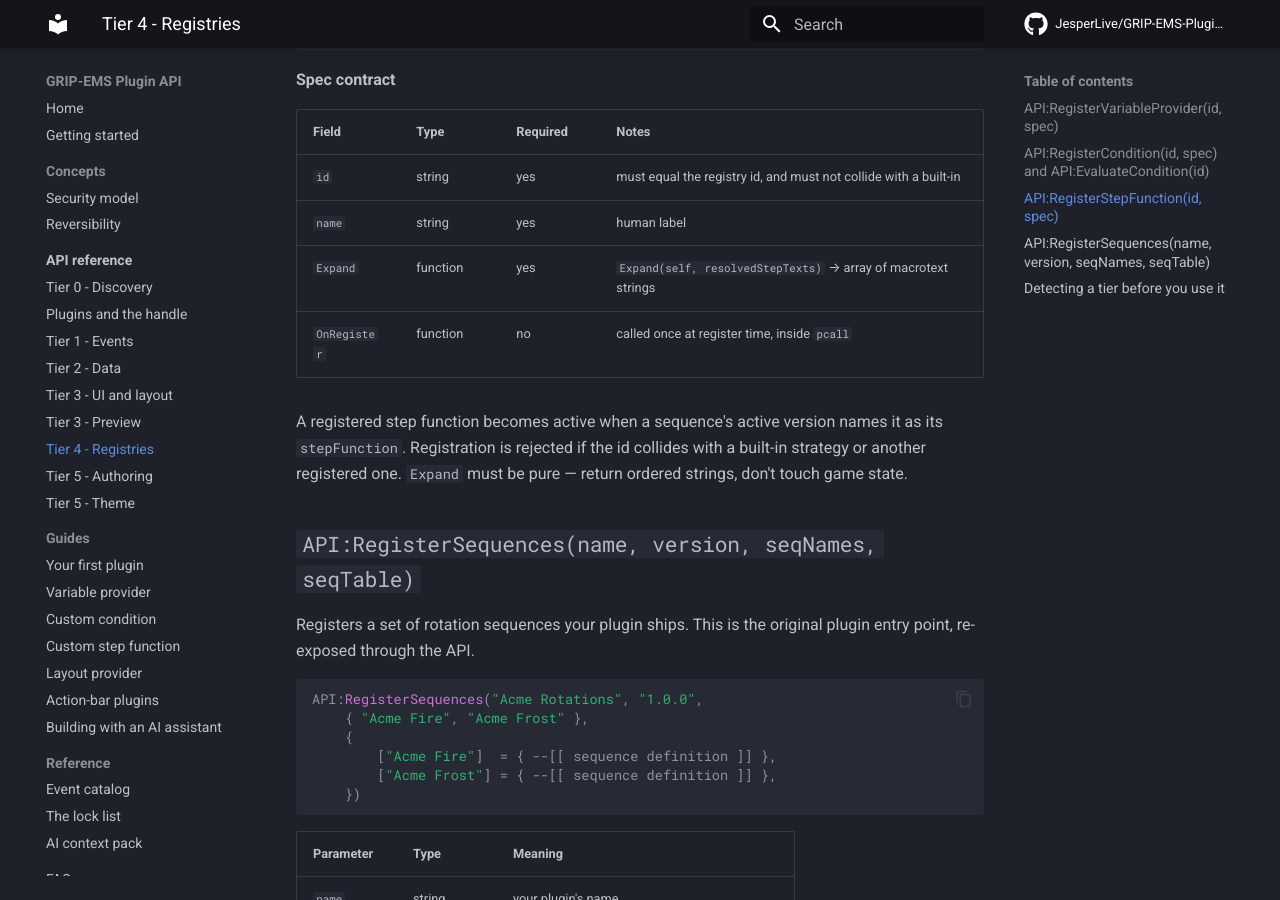
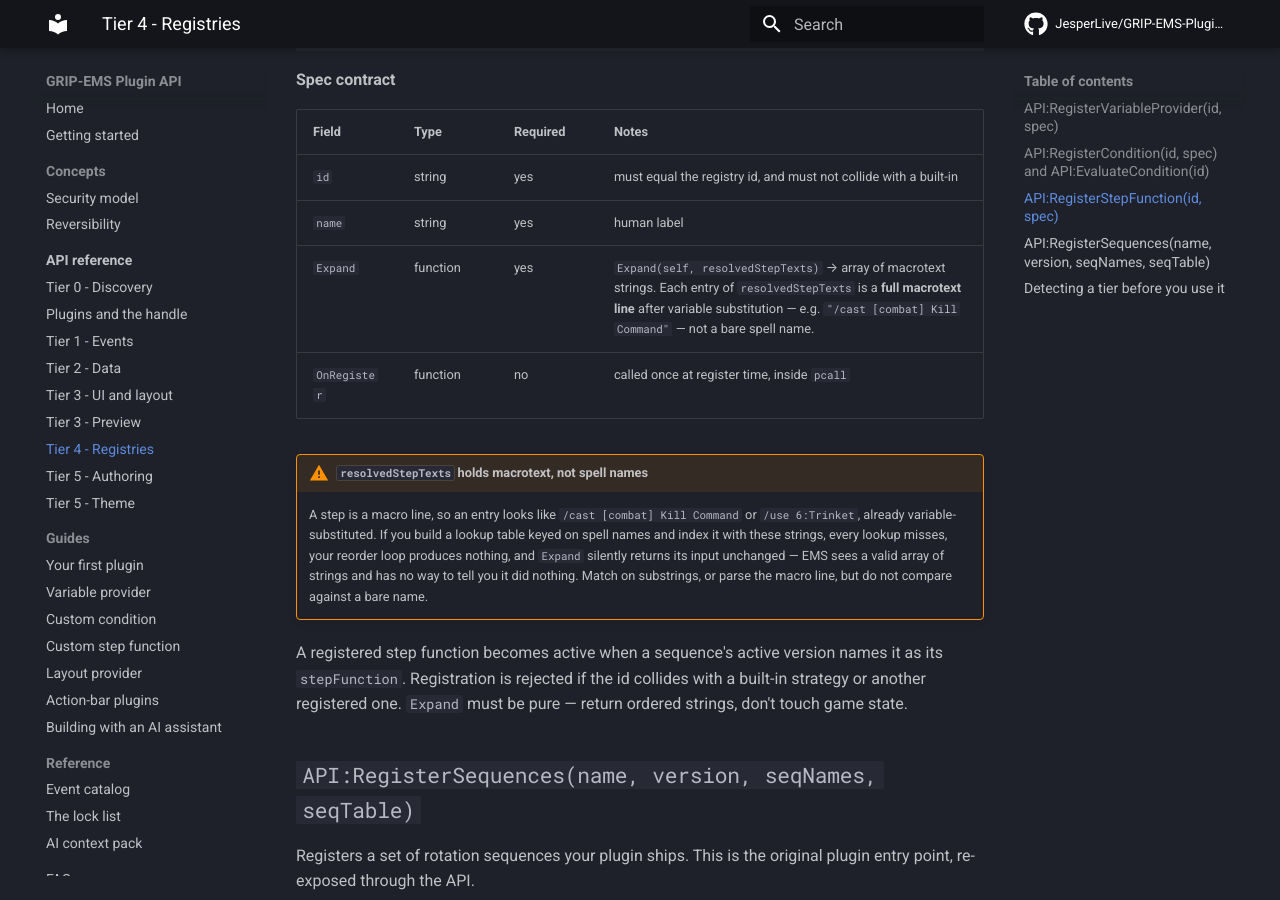
Before and after one commit to JesperLive/GRIP-EMS-PluginAPI, an MkDocs documentation site: the page built from docs/api/registries.md, in a window 1280 px wide and 900 px high, scrolled down 2757 px. Built offline with MkDocs 1.6.1 and Material for MkDocs 9.7.7, drawn with Linux system fonts in a browser that asks for light colours; comment, search, counter and statistics services are not loaded.

Commit message:
docs: clarify resolvedStepTexts entries are full macrotext lines, not spell names
The RegisterStepFunction contract is Expand(self, resolvedStepTexts) -> array of
macrotext strings, but the docs named the parameter without ever showing one. Read
as "spell names", an author keyed his reorder table on bare names, every lookup
missed, and Expand silently returned its input unchanged -- a valid array of
strings EMS cannot flag as a no-op. One literal example prevents the whole class.

- api/registries.md: the Expand spec-table row now states each resolvedStepTexts
  entry is a full macrotext line after variable substitution
  ("/cast [combat] Kill Command"), not a bare spell name (arrow char preserved).
- api/registries.md: a "resolvedStepTexts holds macrotext, not spell names"
  warning admonition after the spec table describing the silent-no-op failure and
  the fix (match substrings / parse the line; do not compare against a bare name).
- reference/ai-context.md: the RegisterStepFunction bullet gains the same
  clarification, since that is the page an assisted plugin author reads.

Docs-only; no addon code or tests changed. mkdocs build passes and the admonition
renders.

```diff
--- a/docs/api/registries.md
+++ b/docs/api/registries.md
@@ -90,8 +90,16 @@ local ok, reason = API:RegisterStepFunction("acme_reverse", {
 |---|---|---|---|
 | `id` | string | yes | must equal the registry id, and must not collide with a built-in |
 | `name` | string | yes | human label |
-| `Expand` | function | yes | `Expand(self, resolvedStepTexts)` → array of macrotext strings |
+| `Expand` | function | yes | `Expand(self, resolvedStepTexts)` → array of macrotext strings. Each entry of `resolvedStepTexts` is a **full macrotext line** after variable substitution — e.g. `"/cast [combat] Kill Command"` — not a bare spell name. |
 | `OnRegister` | function | no | called once at register time, inside `pcall` |
+
+!!! warning "`resolvedStepTexts` holds macrotext, not spell names"
+    A step is a macro line, so an entry looks like `/cast [combat] Kill Command` or
+    `/use 6:Trinket`, already variable-substituted. If you build a lookup table keyed on
+    spell names and index it with these strings, every lookup misses, your reorder loop
+    produces nothing, and `Expand` silently returns its input unchanged — EMS sees a valid
+    array of strings and has no way to tell you it did nothing. Match on substrings, or
+    parse the macro line, but do not compare against a bare name.
 
 A registered step function becomes active when a sequence's active version names it as its `stepFunction`. Registration is rejected if the id collides with a built-in strategy or another registered one. `Expand` must be pure — return ordered strings, don't touch game state.
 
```
Also changed, not shown: docs/reference/ai-context.md (+1 -1 lines).
